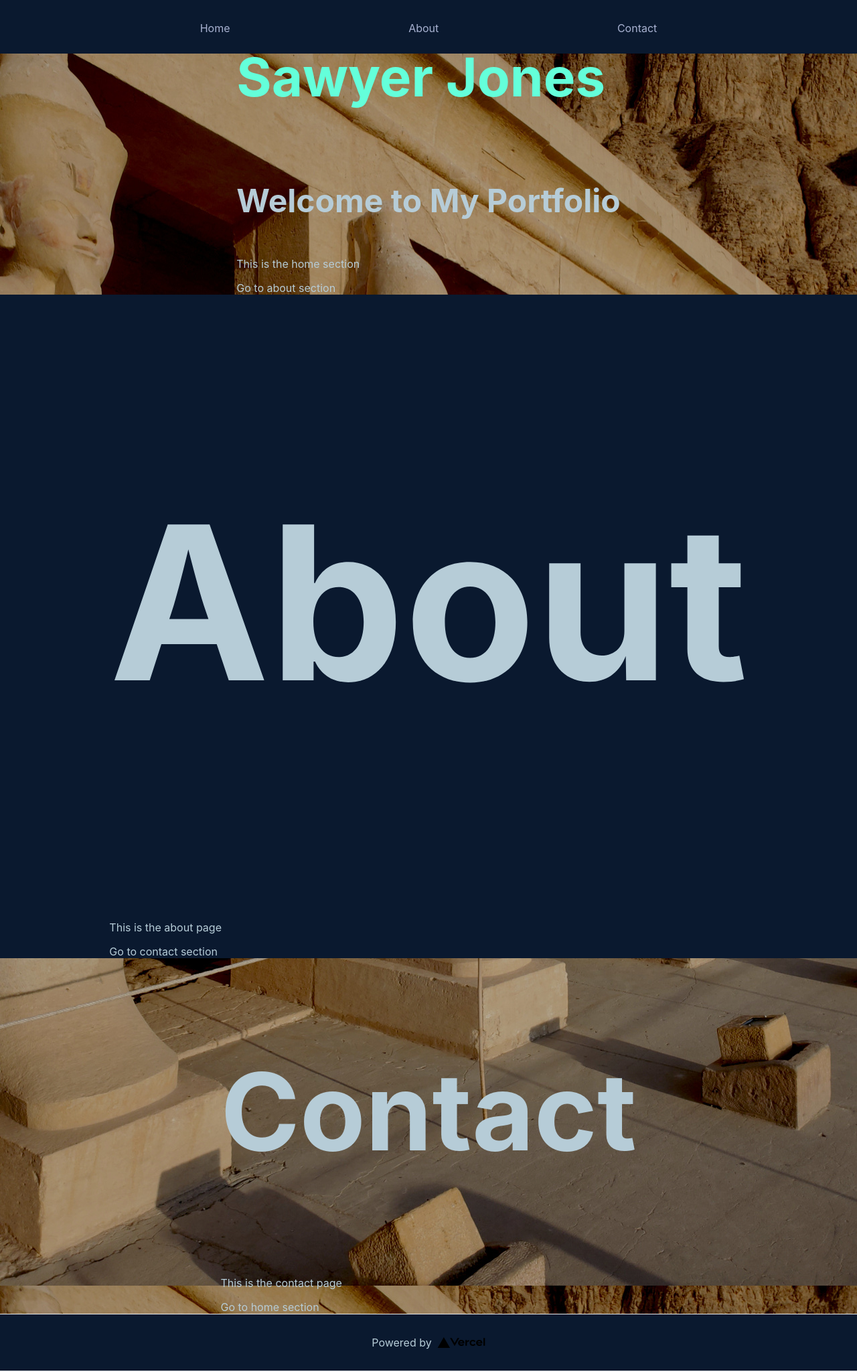
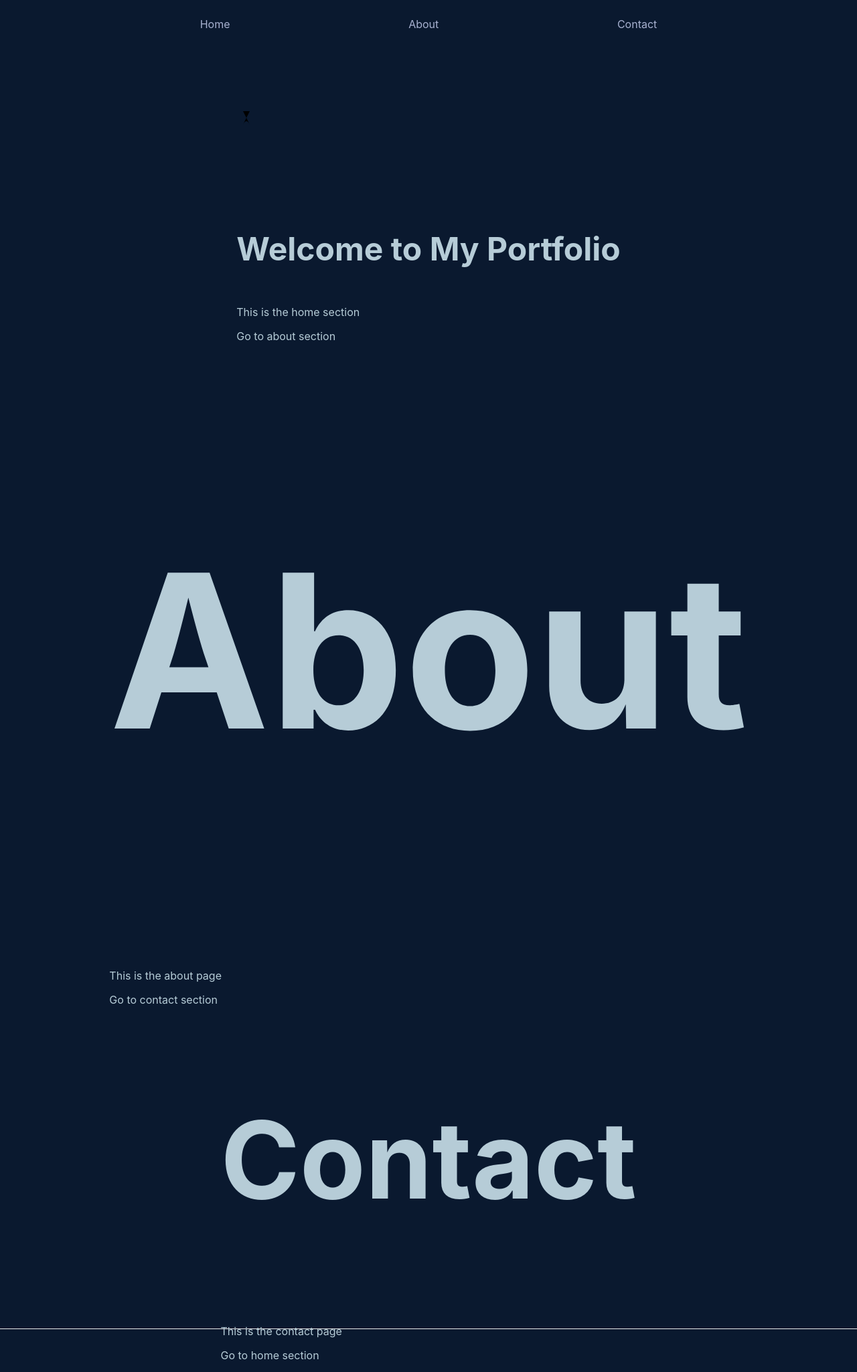
Before and after one commit to sawstepj/portfolio_website, a Next.js app: page / in a window 1280 px wide. Shown: the whole page at 67% size. Built offline with nearby package versions, Linux system fonts and the light colour scheme.

Commit message:
Before SVG, After Transitions

```diff
--- a/pages/_app.js
+++ b/pages/_app.js
@@ -1,7 +1,22 @@
-import '../styles/globals.css'
+import "../styles/globals.css";
+import { useState, useEffect, Suspense, lazy } from "react";
+import anime from "animejs";
+import Splash from "./splash";
 
 function MyApp({ Component, pageProps }) {
-  return <Component {...pageProps} />
+  const [loading, setLoading] = useState(true);
+
+  useEffect(() => {
+    setTimeout(() => {
+      setLoading(false);
+    }, 2000);
+  }, []);
+
+  if (loading) {
+    return <Splash />;
+  }
+
+  return <Component {...pageProps} />;
 }
 
-export default MyApp
+export default MyApp;
--- a/pages/home.js
+++ b/pages/home.js
@@ -1,5 +1,6 @@
 import Link from "next/link";
 import styles from "../styles/Home.module.css";
+import NameSVG from "./NameSVG";
 
 export default function Home() {
 
@@ -14,7 +15,7 @@ export default function Home() {
             fontSize: "5rem",
             // marginRight: "10rem",
           }}>
-          <span>Sawyer Jones</span>
+          <NameSVG />
         </h2>
         <h1
           style={{
--- a/pages/index.js
+++ b/pages/index.js
@@ -6,9 +6,22 @@ import About from "./about";
 import Contact from "./contact";
 import Home from "./home";
 import Navbar from "./navbar";
+import React, { useState, useEffect } from "react";
+import anime from "animejs";
 
 export default function Landing() {
-
+  useEffect(() => {
+    // target all components in the return statement with anime.js
+    // Create ease in animation for all elements in the return statement
+    anime({
+      targets: "section",
+      translateY: [0, 50],
+      opacity: [0, 1],
+      easing: "easeInOutQuart",
+      duration: 1000,
+      delay: anime.stagger(400),
+    });
+  }, []);
 
   return (
     <div className={styles.container}>
@@ -39,16 +52,6 @@ export default function Landing() {
       </main>
 
       <footer className={styles.footer}>
-        <a
-          href="https://vercel.com?utm_source=create-next-app&utm_medium=default-template&utm_campaign=create-next-app"
-          target="_blank"
-          rel="noopener noreferrer"
-        >
-          Powered by{" "}
-          <span className={styles.logo}>
-            <Image src="/vercel.svg" alt="Vercel Logo" width={72} height={16} />
-          </span>
-        </a>
       </footer>
     </div>
   );
--- /dev/null
+++ b/pages/nameSVG.js
@@ -0,0 +1,30 @@
+import React from "react";
+import anime from "animejs";
+
+export default function NameSVG() {
+  const textRef = React.useRef(null);
+
+  React.useEffect(() => {
+    anime({
+      targets: textRef.current,
+      strokeDashoffset: [anime.setDashoffset, 0],
+      easing: "easeInOutSine",
+      duration: 1500,
+      delay: function (el, i) {
+        return i * 250;
+      },
+      direction: "alternate",
+      loop: true,
+    });
+  }, []);
+
+  return (
+    // create svg that is compatible with anime.js and writes the letter S
+    <svg width="100" height="100">
+      <path d="M 10 50
+                L 20 50
+                L 10 70
+                Q 15 60, 20 70 Z" fill="#000"/>
+    </svg>
+  );
+}
--- a/pages/navbar.js
+++ b/pages/navbar.js
@@ -17,9 +17,9 @@ export default function Navbar() {
   useEffect(() => {
     anime({
       targets: "ul li",
-      translateX: [100, 0],
+      translateY: [0, 50],
       opacity: [0, 1],
-      easing: "easeInOutQuad",
+      easing: "easeInOutQuart",
       duration: 1000,
       delay: anime.stagger(100),
     });
--- /dev/null
+++ b/pages/splash.js
@@ -0,0 +1,17 @@
+import React from "react";
+import styles from "../styles/Home.module.css";
+
+export default function Splash() {
+  return (
+    <div className={styles.splash}>
+       {/* embed Sawyer Jones mp4 video */}
+        <video
+            autoPlay
+            loop
+            muted
+        >
+            <source src="/SawyerJones.mp4" type="video/mp4" />
+        </video>
+    </div>
+  );
+}
--- a/styles/Home.module.css
+++ b/styles/Home.module.css
@@ -1,6 +1,8 @@
+/* create color variables */
+
 .container {
   /* padding: 0 2rem; */
-  background-color: #0a192f;
+  background-color: var(--background-color);
   display: flex;
   flex-direction: column;
   overflow-y: scroll;
@@ -16,6 +18,7 @@
   justify-content: flex-start;
   align-items: center;
   width: 100%;
+  scroll-behavior: smooth;
 }
 
 .scrollContainer {
@@ -172,30 +175,39 @@
 }
 
 .navbar {
-  color: #a8b2d1;
+  color: var(--light-blue-text);
   display: flex;
   justify-content: space-evenly;
   flex-direction: row;
   list-style: none;
   padding: 1rem;
   margin: 1rem;
+  margin-top: -40px;
 }
 
 /* css class for when text in navbar is hovered, it changes color */
 .navbar a:hover {
-  color: #64ffda;
+  color: var(--green-text);
 }
 
 
 .about {
-  background-color: #0a192f;
+  background-color: var(--background-color);
 }
 .home {
   align-items: flex-start;
-  /* background image */
-  background-image: url("/HatshepsutTempleEdit.jpg");
   width: 100%;
 }
 .contact {
   /* background-color: blue; */
 }
+
+.splash {
+  display: flex;
+  flex-direction: column;
+  justify-content: center;
+  align-items: center;
+  width: 100%;
+  height: 100vh;
+  background-color: var(--background-color);
+}
--- a/styles/globals.css
+++ b/styles/globals.css
@@ -8,6 +8,9 @@ body {
   color: #b6ccd7;
   scrollbar-width: none;
   width: 100%;
+  --background-color: #0a192f;
+  --green-text: #64ffda;
+  --light-blue-text: #a8b2d1;
 }
 
 /* hide default chrome scrollbar */
```
Also changed, not shown: 1 other file (tests, documents, lock files or other folders).
